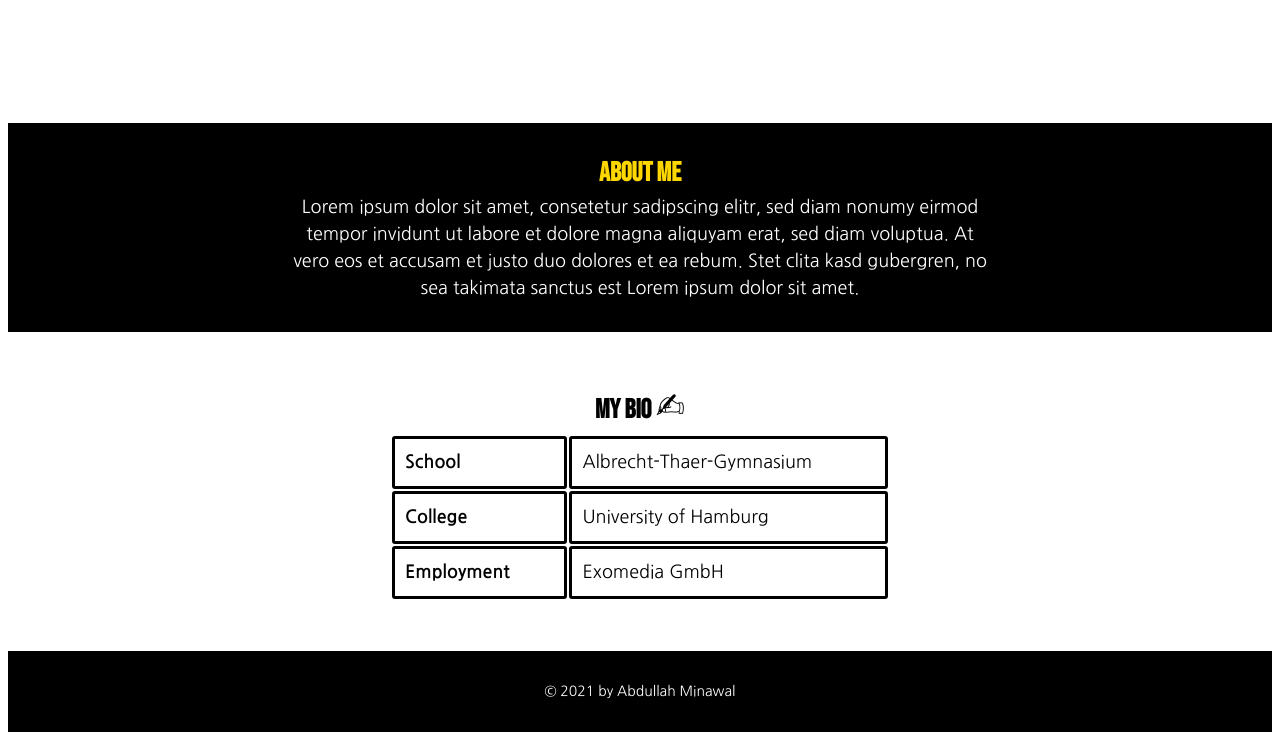
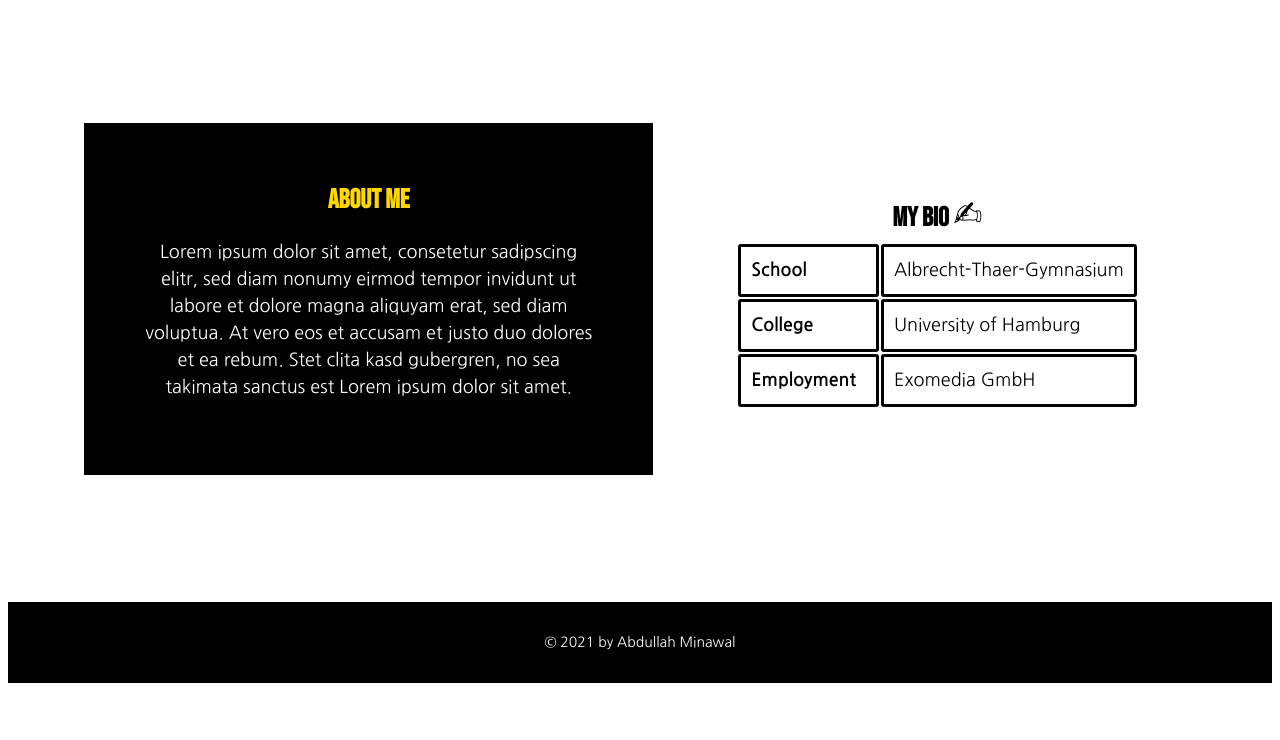
Before and after one commit to MasihMinawal/personal-website, a plain HTML site: page src/index.html in a window 1280 px wide. Shown: the part 1550-2290 px from the top of the page. After the commit the page ends 2241 px from the top, so only its background shows below. Drawn offline with Linux system fonts and the light colour scheme.

Commit message:
Update personal website

```diff
--- a/src/index.html
+++ b/src/index.html
@@ -90,14 +90,15 @@
           </a>
         </div>
       </section>
+      <div class="about-bio">
         <section class="about-me-container" id="about-me">
           <h2>About me</h2>
           <p>
             Lorem ipsum dolor sit amet, consetetur sadipscing elitr, sed diam
-          nonumy eirmod tempor invidunt ut labore et dolore magna aliquyam erat,
-          sed diam voluptua. At vero eos et accusam et justo duo dolores et ea
-          rebum. Stet clita kasd gubergren, no sea takimata sanctus est Lorem
-          ipsum dolor sit amet.
+            nonumy eirmod tempor invidunt ut labore et dolore magna aliquyam
+            erat, sed diam voluptua. At vero eos et accusam et justo duo dolores
+            et ea rebum. Stet clita kasd gubergren, no sea takimata sanctus est
+            Lorem ipsum dolor sit amet.
           </p>
         </section>
         <section class="cv" id="cv">
@@ -117,6 +118,7 @@
             </tr>
           </table>
         </section>
+      </div>
     </main>
     <footer class="footer" id="footer">
       <p>© 2021 by Abdullah Minawal</p>
--- a/src/styles/index.css
+++ b/src/styles/index.css
@@ -47,7 +47,7 @@ span {
   font-size: 35px;
 }
 
-@media screen and (max-width: 1024px) {
+@media screen and (max-width: 1023px) {
   header {
     background-color: black;
     color: white;
@@ -84,7 +84,7 @@ span {
   }
 }
 
-@media screen and (max-width: 1024px) {
+@media screen and (max-width: 1023px) {
   .me-container {
     background-color: black;
   }
@@ -122,7 +122,7 @@ span {
 
   .me {
     width: 30%;
-    max-width: 400px;
+    max-width: 450px;
     border-radius: 1000px;
   }
 
@@ -133,7 +133,7 @@ span {
   }
 }
 
-@media screen and (max-width: 1024px) {
+@media screen and (max-width: 1023px) {
   .info-container {
     padding: 50px 0;
     font-weight: bold;
@@ -200,7 +200,7 @@ span {
   background-color: brown;
 }
 
-@media screen and (max-width: 1024px) {
+@media screen and (max-width: 1023px) {
   .contact-container {
     border: 10px solid black;
     padding: 30px 0;
@@ -240,7 +240,7 @@ span {
   }
 }
 
-@media screen and (max-width: 1024px) {
+@media screen and (max-width: 1023px) {
   .social-container {
     padding: 50px 0;
   }
@@ -275,6 +275,7 @@ span {
   }
 }
 
+@media screen and (max-width: 1023px) {
   .about-me-container {
     color: white;
     background-color: black;
@@ -292,7 +293,9 @@ span {
     max-width: 700px;
     margin: 0 auto;
   }
+}
 
+@media screen and (max-width: 1023px) {
   .cv {
     padding: 50px 0;
   }
@@ -315,6 +318,45 @@ span {
     border-radius: 3px;
     border: 3px solid black;
   }
+}
+
+@media screen and (min-width: 1024px) {
+  .about-bio {
+    display: flex;
+    justify-content: space-around;
+    align-items: center;
+    padding: 0 5% 10%;
+  }
+  .about-me-container {
+    color: white;
+    background-color: black;
+    padding: 5%;
+    max-width: 50%;
+  }
+
+  .about-me-container > h2 {
+    color: gold;
+  }
+  .cv {
+    margin: 5%;
+  }
+
+  .cv-table {
+    text-align: left;
+  }
+
+  .cv-table th {
+    padding: 10px 20px 10px 10px;
+    border-radius: 3px;
+    border: 3px solid black;
+  }
+
+  .cv-table td {
+    padding: 10px;
+    border-radius: 3px;
+    border: 3px solid black;
+  }
+}
 
 footer {
   color: white;
```
Lines whose indentation alone changed are shown as unchanged.
